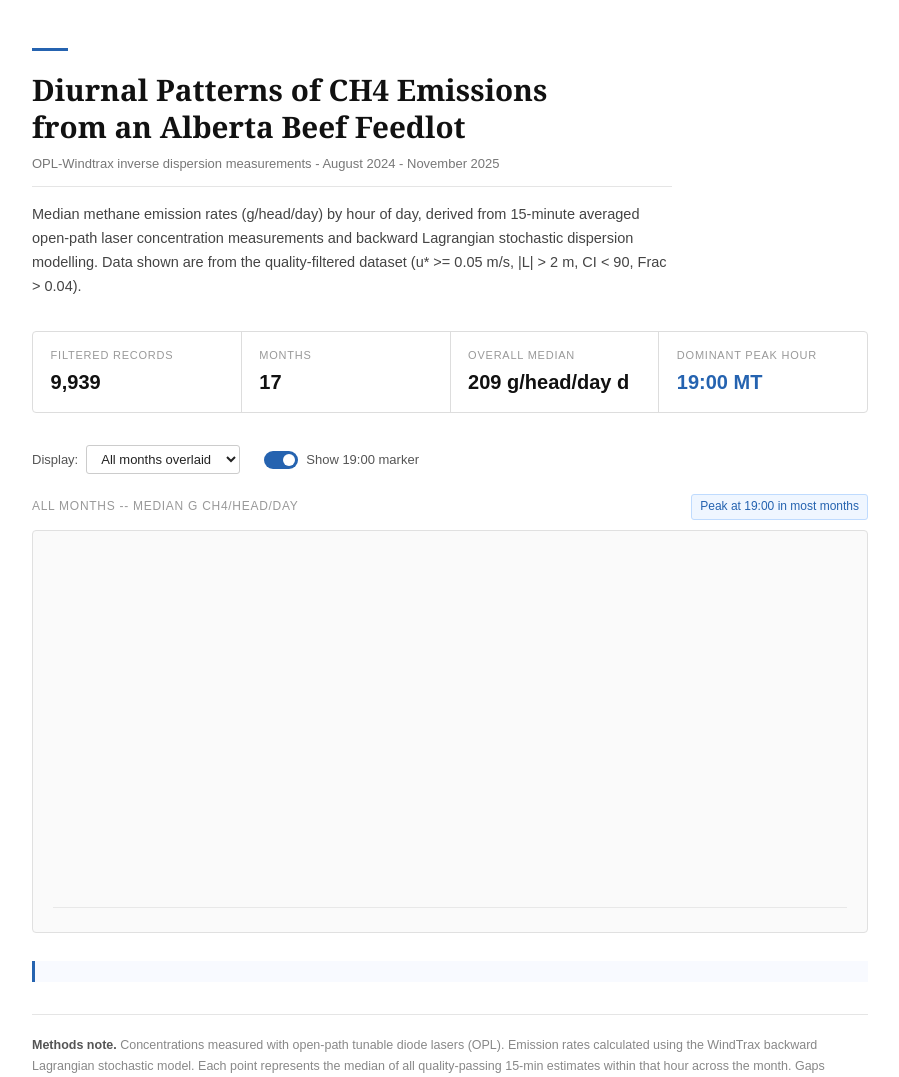
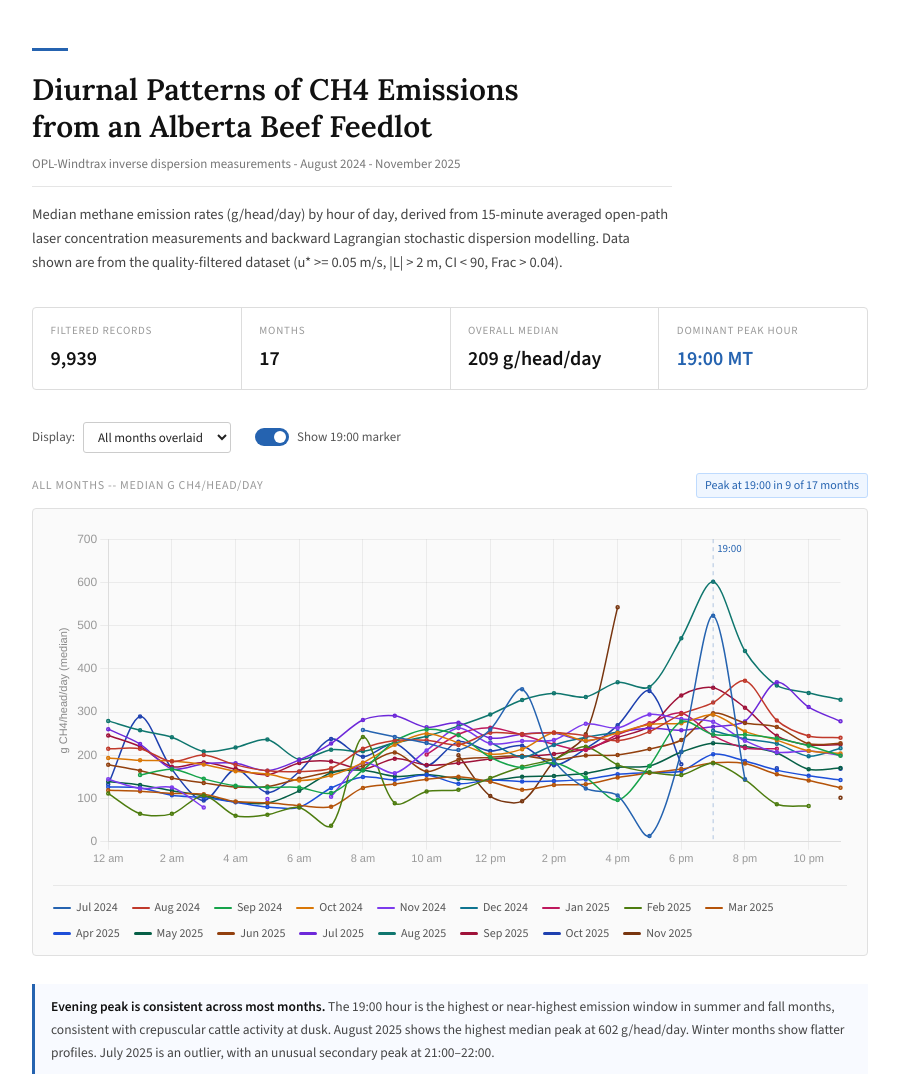
Before and after one commit to SushreeSan/feedlot-CH4-emissions, a plain HTML site: page index.html in a window 1280 px wide. Shown: the top 1077 px of the page, without its empty margins (190-1089 px from the left). Drawn offline with nearby package versions, Linux system fonts and the light colour scheme.

Commit message:
Update index.html

```diff
--- a/index.html
+++ b/index.html
@@ -5,7 +5,12 @@
 <meta name="viewport" content="width=device-width, initial-scale=1.0">
 <meta http-equiv="Cache-Control" content="no-cache">
 <title>Feedlot CH4 Emissions -- Diurnal Patterns</title>
+
 <link rel="preconnect" href="https://fonts.googleapis.com">
+<link rel="preconnect" href="https://fonts.gstatic.com" crossorigin>
+
+<link href="https://fonts.googleapis.com/css2?family=Lora:wght@400;600&family=Source+Sans+3:wght@400;600&display=swap" rel="stylesheet">
+
 <script src="https://cdn.jsdelivr.net/npm/chart.js@4.4.1/dist/chart.umd.min.js"></script>
 
 <style>
@@ -219,7 +224,7 @@ footer {
     </div>
     <div class="sum-item">
       <div class="sum-label">Overall median</div>
-      <div class="sum-val">209 g/head/day d</div>
+      <div class="sum-val">209 g/head/day</div>
     </div>
     <div class="sum-item">
       <div class="sum-label">Dominant peak hour</div>
@@ -317,13 +322,16 @@ function peakHour(vals) {
   vals.forEach((v,i)=>{ if(v!==null&&v>mx){mx=v;idx=i;} });
   return idx;
 }
+const INSIGHTS = {
+  all: `<strong>Evening peak is consistent across most months.</strong> The 19:00 hour is the highest or near-highest emission window in summer and fall months, consistent with crepuscular cattle activity at dusk. August 2025 shows the highest median peak at 602 g/head/day. Winter months show flatter profiles. July 2025 is an outlier, with an unusual secondary peak at 21:00–22:00.`,
 
-const INSIGHTS = {
-  all:    `<strong>Evening peak is consistent across most months.</strong> The 19:00 hour is the highest or near-highest emission window in summer and fall months, consistent with crepuscular cattle activity at dusk. August 2025 shows the highest median peak at 602 g/head/day. Winter months (Dec-Feb) show flatter profiles, likely reflecting shorter days and shifted feeding behaviour. July 2025 is an outlier, with an unusual secondary peak at 21:00-22:00.`,
-  season: `<strong>Seasonal shape is distinct.</strong> Summer and Fall produce a well-defined evening ramp peaking at 19:00-20:00 LST. Spring follows a similar but shallower pattern. Winter is the most irregular season, data coverage at night is thinner and daylight-driven feeding cues are weaker in Alberta at that latitude. All four seasons still converge on the 18:00-20:00 window as the dominant emission period.`,
-  year:   `<strong>Emissions in 2025 are consistently higher than 2024</strong> across virtually all hours of the day. Both years share the same 19:00 peak structure, ruling out a measurement-time artefact. The elevated 2025 baseline (especially Aug-Sep) likely reflects differences in ration energy density, animal live weight at the time of measurement, or herd composition rather than a change in method.`
-  Crepuscular behavior: `<strong>Cattle exhibit crepuscular behavior, meaning they are most active during the twilight hours of dawn and dusk. Their primary grazing and feeding events peak right around sunrise and sunset to maximize energy intake while avoiding the midday heat and nighttime predators.`
+  season: `<strong>Seasonal shape is distinct.</strong> Summer and Fall produce a well-defined evening ramp peaking at 19:00–20:00 LST. Spring follows a similar but shallower pattern. Winter is the most irregular season. All four seasons still converge on the 18:00–20:00 window as the dominant emission period.`,
+
+  year: `<strong>Emissions in 2025 are consistently higher than 2024.</strong> Both years share the same 19:00 peak structure, suggesting this is not just a measurement-time artefact.`,
+
+  crepuscular: `<strong>Cattle exhibit crepuscular behavior.</strong> This means activity often increases around dawn and dusk.`
 };
+
 
 function render() {
   const view = document.getElementById('viewSel').value;
```
